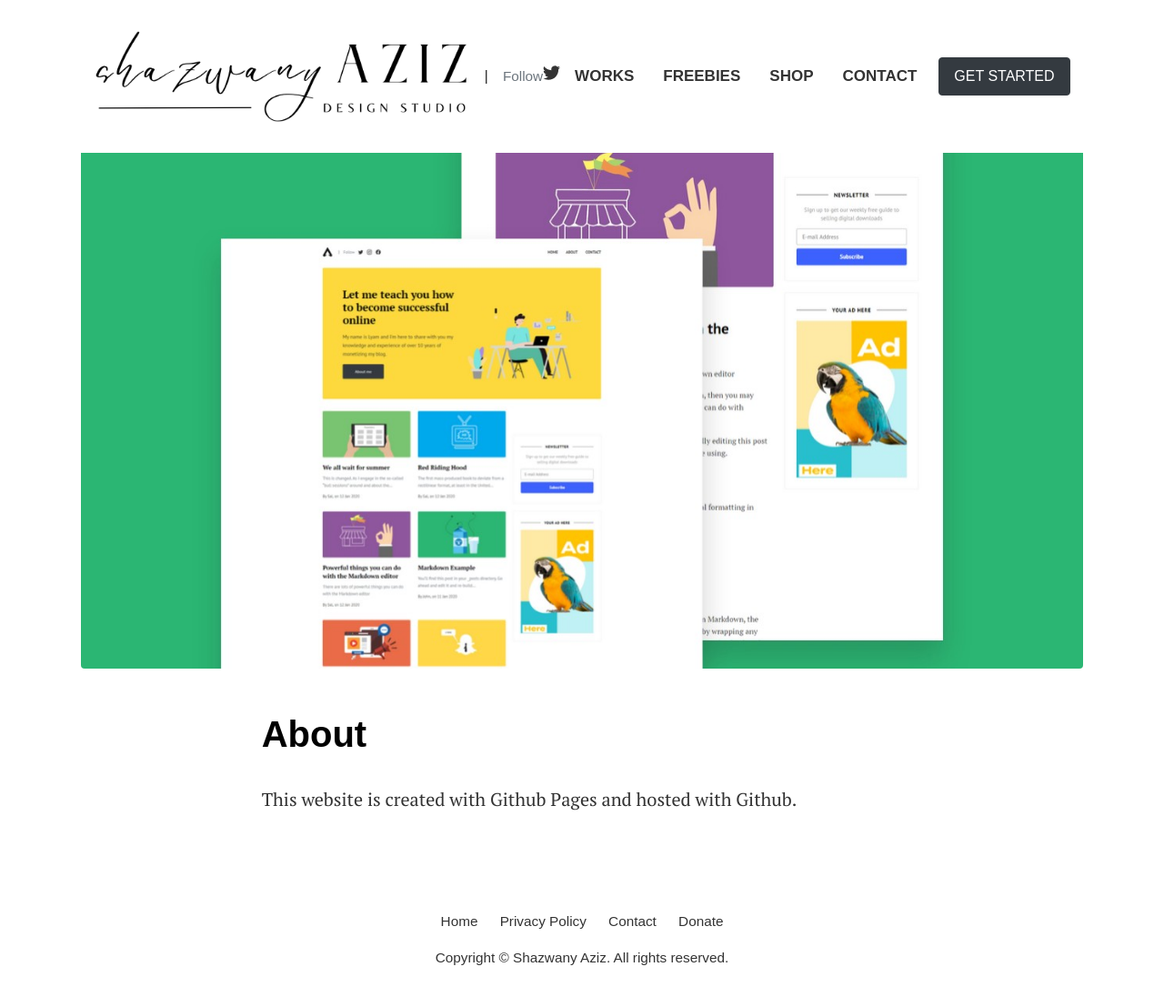
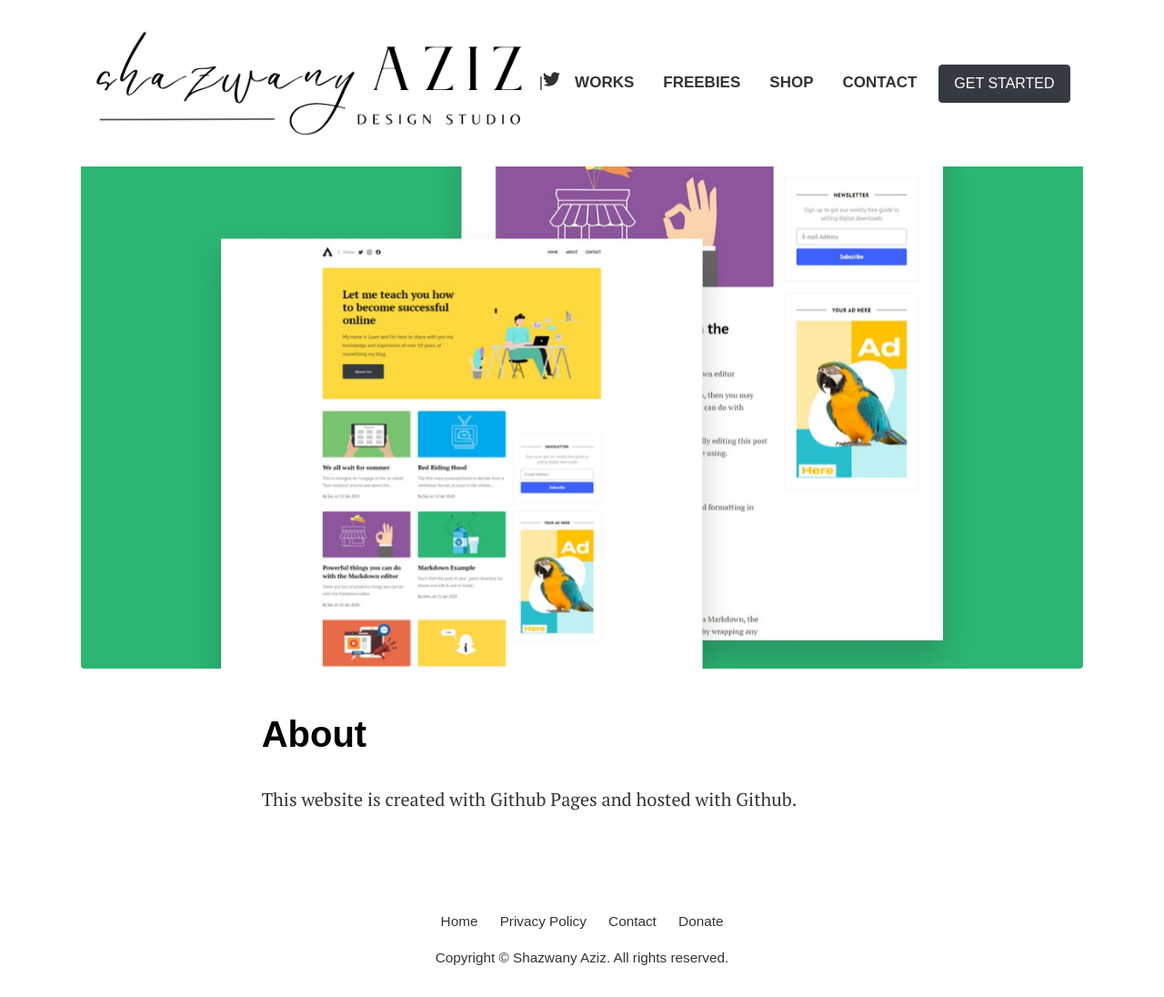
Before and after one commit to Shazwany/shazwany.github.io, a Jekyll site: the page built from pages/about.md, in a window 1280 px wide and 1096 px high. Shown: the whole window at 91% size. Built offline with Jekyll 4.4.1, drawn with Linux system fonts in a browser that asks for light colours; some web fonts are replaced.

Commit message:
Update default.html

```diff
--- a/_layouts/default.html
+++ b/_layouts/default.html
@@ -49,7 +49,7 @@ gtag('config', '{{site.ganalytics}}');
 
           <div class="d-flex align-items-center">
 
-            <span class="ml-3 text-muted small">Follow</span>
+            <!-- <span class="ml-3 text-muted small">Follow</span> -->
 
             <a class="d-inline-block social-icon" target="_blank" href="{{site.social.twitter}}">
               <svg xmlns="http://www.w3.org/2000/svg" width="19" height="19" fill="currentColor" class="bi bi-twitter" viewBox="0 0 16 16">
```
